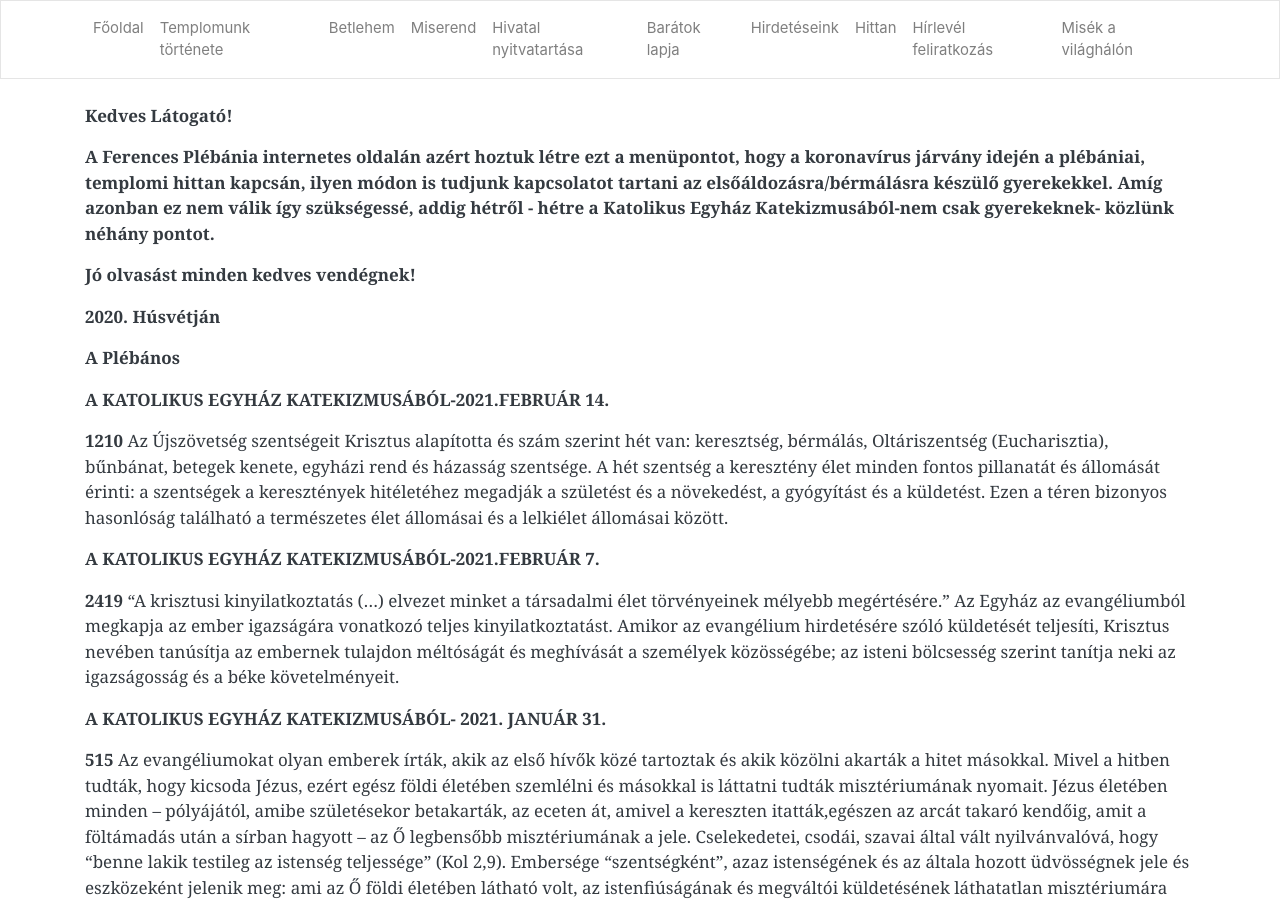
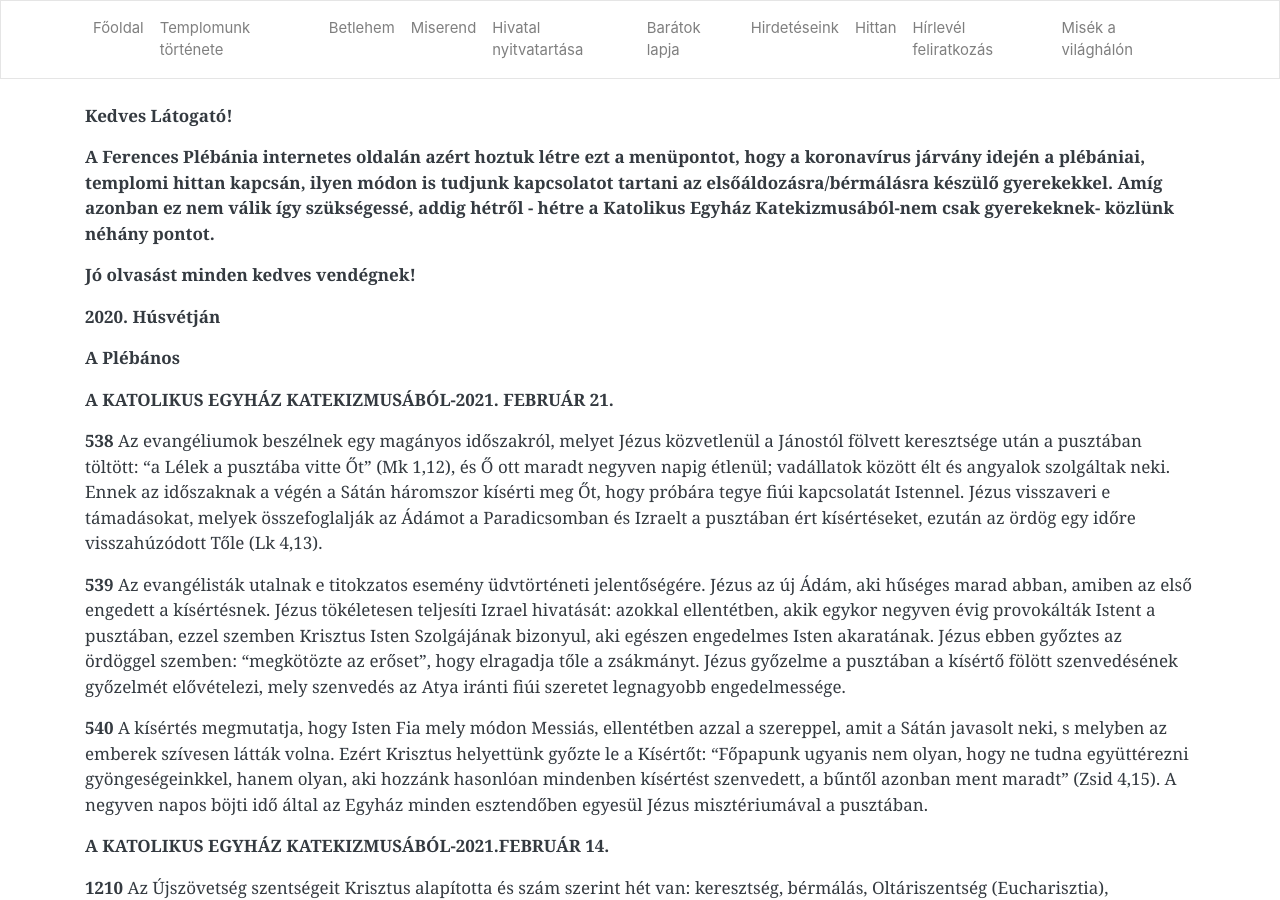
Before and after one commit to pecsi-ferences/pecsi-ferences.github.io, a Jekyll site: the page built from hittan.md, in a window 1280 px wide and 900 px high. Built offline with Jekyll 4.4.1, drawn with Linux system fonts in a browser that asks for light colours; nearby versions of some CDN libraries.

Commit message:
Update from Forestry.io Zoltán Dohány updated hittan.md

```diff
--- a/hittan.md
+++ b/hittan.md
@@ -12,6 +12,14 @@ title: Hittan
 **2020. Húsvétján**
 
 **A Plébános**
+
+**A KATOLIKUS EGYHÁZ KATEKIZMUSÁBÓL-2021. FEBRUÁR 21.**
+
+**538** Az evangéliumok beszélnek egy magányos időszakról, melyet Jézus közvetlenül a Jánostól fölvett keresztsége után a pusztában töltött: "a Lélek a pusztába vitte Őt" (Mk 1,12), és Ő ott maradt negyven napig étlenül; vadállatok között élt és angyalok szolgáltak neki. Ennek az időszaknak a végén a Sátán háromszor kísérti meg Őt, hogy próbára tegye fiúi kapcsolatát Istennel. Jézus visszaveri e támadásokat, melyek összefoglalják az Ádámot a Paradicsomban és Izraelt a pusztában ért kísértéseket, ezután az ördög egy időre visszahúzódott Tőle (Lk 4,13).
+
+**539** Az evangélisták utalnak e titokzatos esemény üdvtörténeti jelentőségére. Jézus az új Ádám, aki hűséges marad abban, amiben az első engedett a kísértésnek. Jézus tökéletesen teljesíti Izrael hivatását: azokkal ellentétben, akik egykor negyven évig provokálták Istent a pusztában, ezzel szemben Krisztus Isten Szolgájának bizonyul, aki egészen engedelmes Isten akaratának. Jézus ebben győztes az ördöggel szemben: "megkötözte az erőset", hogy elragadja tőle a zsákmányt. Jézus győzelme a pusztában a kísértő fölött szenvedésének győzelmét elővételezi, mely szenvedés az Atya iránti fiúi szeretet legnagyobb engedelmessége.
+
+**540** A kísértés megmutatja, hogy Isten Fia mely módon Messiás, ellentétben azzal a szereppel, amit a Sátán javasolt neki, s melyben az emberek szívesen látták volna. Ezért Krisztus helyettünk győzte le a Kísértőt: "Főpapunk ugyanis nem olyan, hogy ne tudna együttérezni gyöngeségeinkkel, hanem olyan, aki hozzánk hasonlóan mindenben kísértést szenvedett, a bűntől azonban ment maradt" (Zsid 4,15). A negyven napos böjti idő által az Egyház minden esztendőben egyesül Jézus misztériumával a pusztában.
 
 **A KATOLIKUS EGYHÁZ KATEKIZMUSÁBÓL-2021.FEBRUÁR 14.**
 
```
